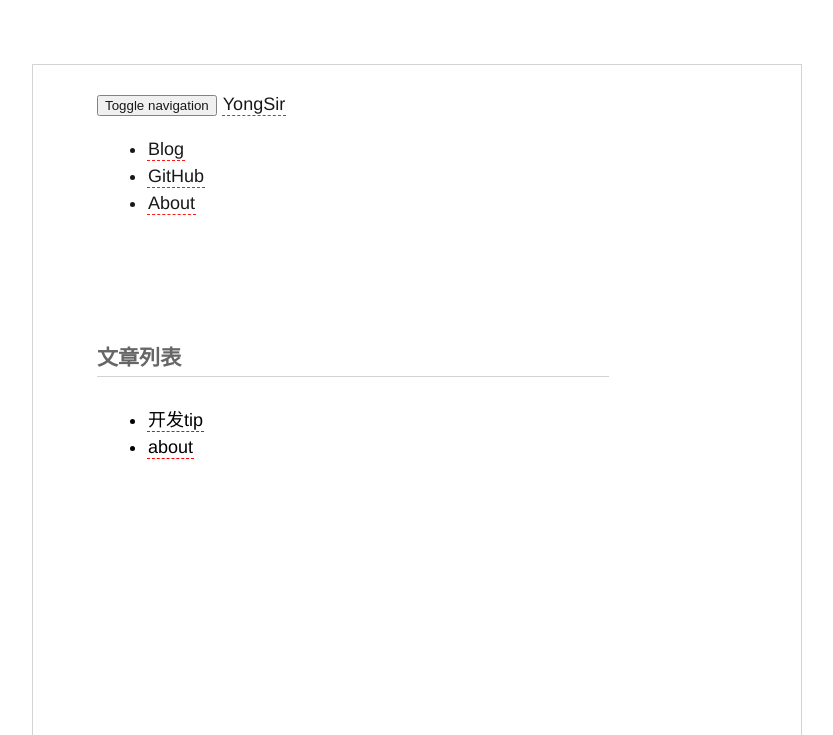
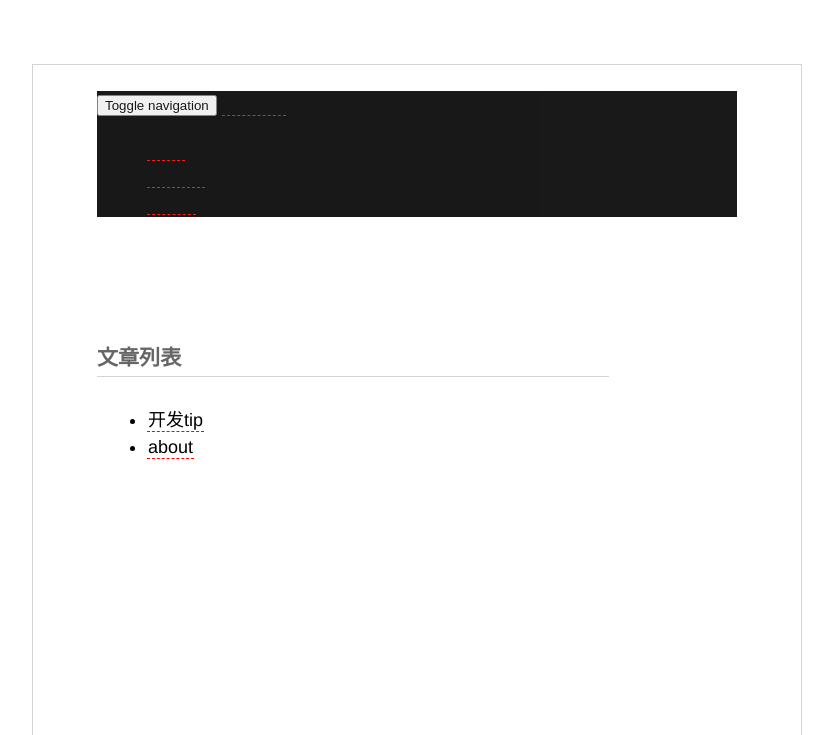
Before and after one commit to 13hoop/13hoop.github.io, a plain HTML site: page archives/2015/03/index.html in a window 1280 px wide. Shown: the top 735 px of the page, without its empty margins (224-1057 px from the left). Drawn offline with Linux system fonts and the light colour scheme.

Commit message:
Site updated: 2016-03-29 23:34:43

```diff
--- a/archives/2015/03/index.html
+++ b/archives/2015/03/index.html
@@ -23,7 +23,7 @@
 
 <body>
 <nav class="navbar navbar-default navbar-fixed-top" style="opacity: .9" role="navigation">
-    <div class="container-fluid">
+    <div class="container-fluid" style="background:#000">
         <!-- Brand and toggle get grouped for better mobile display -->
         <div class="navbar-header">
             <button type="button" class="navbar-toggle" data-toggle="collapse" data-target="#bs-example-navbar-collapse-1">
```
Also changed, not shown: archives/2015/index.html (+1 -1 lines), archives/2016/03/index.html (+1 -1 lines), archives/2016/index.html (+1 -1 lines), archives/index.html (+1 -1 lines), index.html (+1 -1 lines).
